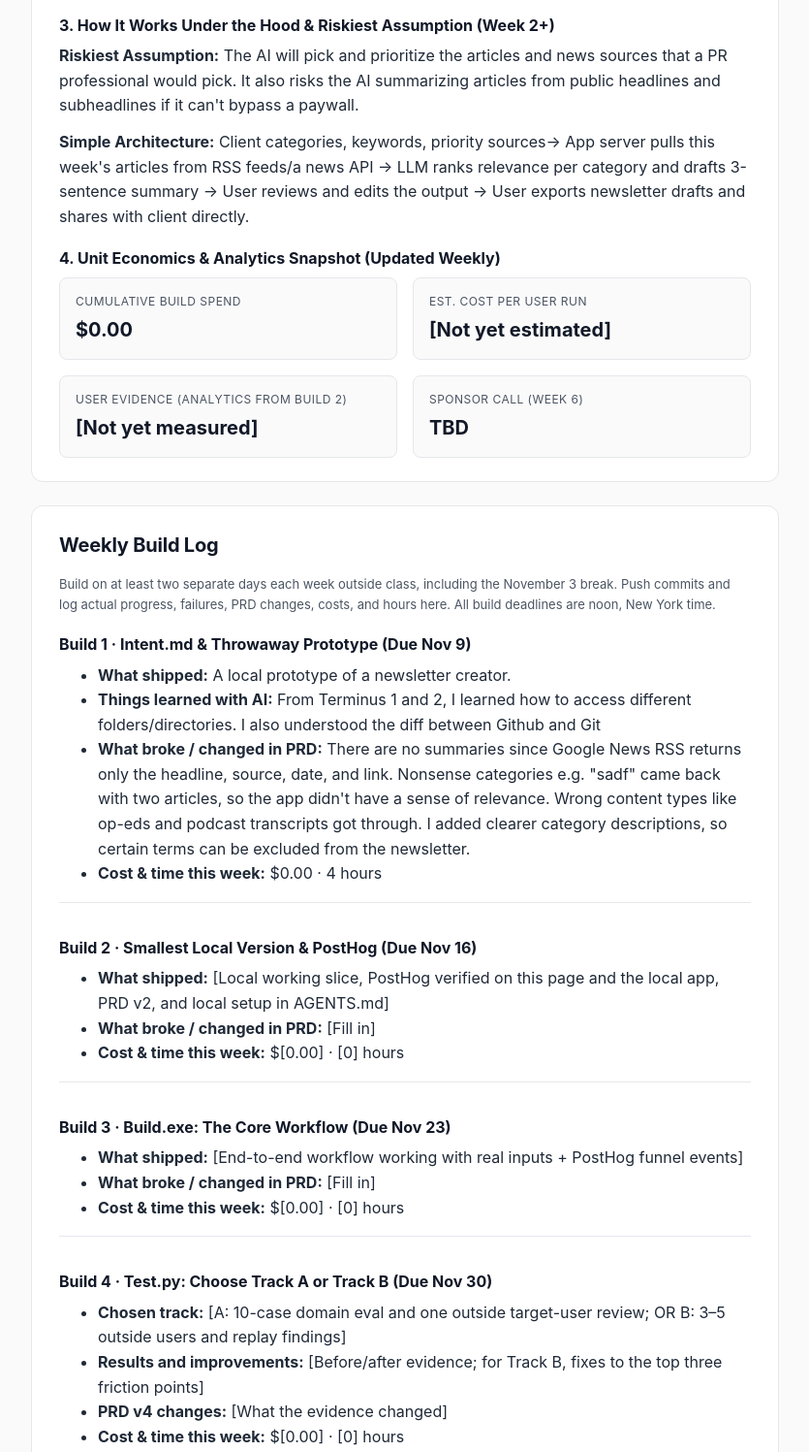
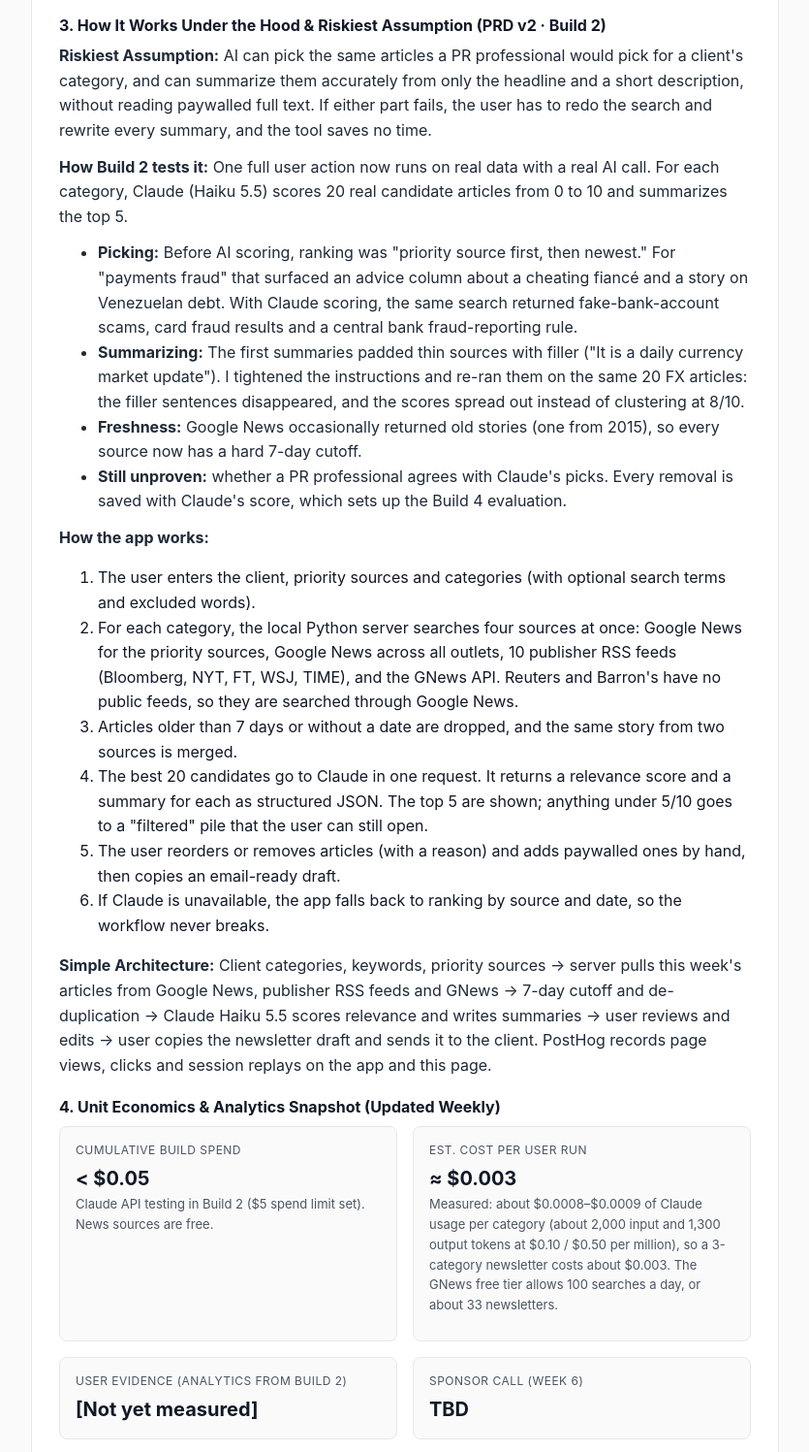
Before and after one commit to building-with-ai-f26/ss11807-battlecardbuilder, a plain HTML site: page docs/index.html in a window 1280 px wide. Shown: the part 7880-9377 px from the top of the page at 97% size, without its empty margins (222-1057 px from the left). Drawn offline with Linux system fonts and the light colour scheme.

Commit message:
Write PRD v2, AGENTS.md setup and structure, and Build 2 log
- PRD v2: riskiest assumption split into picking and summarizing, how
  Build 2 tests it (before/after evidence), how the app works, measured
  cost per run (~$0.003 per 3-category newsletter)
- AGENTS.md: project overview, file structure, .env setup, test command
- Build 2 log: what shipped and what broke; hours and lessons left for
  the builder to fill in

Co-Authored-By: Claude Opus 5.5 <noreply@anthropic.com>

```diff
--- a/docs/index.html
+++ b/docs/index.html
@@ -242,19 +242,37 @@
         <li><strong>Out of Scope #3:</strong> Attaching full article PDFs from paywalled sites.</li>
       </ul>
 
-      <h3>3. How It Works Under the Hood & Riskiest Assumption (Week 2+)</h3>
-      <p><strong>Riskiest Assumption:</strong> The AI will pick and prioritize the articles and news sources that a PR professional would pick. It also risks the AI summarizing articles from public headlines and subheadlines if it can't bypass a paywall.</p>
-      <p><strong>Simple Architecture:</strong> Client categories, keywords, priority sources→ App server pulls this week's articles from RSS feeds/a news API → LLM ranks relevance per category and drafts 3-sentence summary → User reviews and edits the output → User exports newsletter drafts and shares with client directly.</p>
+      <h3>3. How It Works Under the Hood & Riskiest Assumption (PRD v2 · Build 2)</h3>
+      <p><strong>Riskiest Assumption:</strong> AI can pick the same articles a PR professional would pick for a client's category, and can summarize them accurately from only the headline and a short description, without reading paywalled full text. If either part fails, the user has to redo the search and rewrite every summary, and the tool saves no time.</p>
+      <p><strong>How Build 2 tests it:</strong> One full user action now runs on real data with a real AI call. For each category, Claude (Haiku 5.5) scores 20 real candidate articles from 0 to 10 and summarizes the top 5.</p>
+      <ul>
+        <li><strong>Picking:</strong> Before AI scoring, ranking was "priority source first, then newest." For "payments fraud" that surfaced an advice column about a cheating fiancé and a story on Venezuelan debt. With Claude scoring, the same search returned fake-bank-account scams, card fraud results and a central bank fraud-reporting rule.</li>
+        <li><strong>Summarizing:</strong> The first summaries padded thin sources with filler ("It is a daily currency market update"). I tightened the instructions and re-ran them on the same 20 FX articles: the filler sentences disappeared, and the scores spread out instead of clustering at 8/10.</li>
+        <li><strong>Freshness:</strong> Google News occasionally returned old stories (one from 2015), so every source now has a hard 7-day cutoff.</li>
+        <li><strong>Still unproven:</strong> whether a PR professional agrees with Claude's picks. Every removal is saved with Claude's score, which sets up the Build 4 evaluation.</li>
+      </ul>
+      <p><strong>How the app works:</strong></p>
+      <ol>
+        <li>The user enters the client, priority sources and categories (with optional search terms and excluded words).</li>
+        <li>For each category, the local Python server searches four sources at once: Google News for the priority sources, Google News across all outlets, 10 publisher RSS feeds (Bloomberg, NYT, FT, WSJ, TIME), and the GNews API. Reuters and Barron's have no public feeds, so they are searched through Google News.</li>
+        <li>Articles older than 7 days or without a date are dropped, and the same story from two sources is merged.</li>
+        <li>The best 20 candidates go to Claude in one request. It returns a relevance score and a summary for each as structured JSON. The top 5 are shown; anything under 5/10 goes to a "filtered" pile that the user can still open.</li>
+        <li>The user reorders or removes articles (with a reason) and adds paywalled ones by hand, then copies an email-ready draft.</li>
+        <li>If Claude is unavailable, the app falls back to ranking by source and date, so the workflow never breaks.</li>
+      </ol>
+      <p><strong>Simple Architecture:</strong> Client categories, keywords, priority sources → server pulls this week's articles from Google News, publisher RSS feeds and GNews → 7-day cutoff and de-duplication → Claude Haiku 5.5 scores relevance and writes summaries → user reviews and edits → user copies the newsletter draft and sends it to the client. PostHog records page views, clicks and session replays on the app and this page.</p>
 
       <h3>4. Unit Economics & Analytics Snapshot (Updated Weekly)</h3>
       <div class="grid-2">
         <div class="stat-box">
           <div class="stat-label">Cumulative Build Spend</div>
-          <div class="stat-value">$0.00</div>
+          <div class="stat-value">&lt; $0.05</div>
+          <p class="meta">Claude API testing in Build 2 ($5 spend limit set). News sources are free.</p>
         </div>
         <div class="stat-box">
           <div class="stat-label">Est. Cost Per User Run</div>
-          <div class="stat-value">[Not yet estimated]</div>
+          <div class="stat-value">≈ $0.003</div>
+          <p class="meta">Measured: about $0.0008–$0.0009 of Claude usage per category (about 2,000 input and 1,300 output tokens at $0.10 / $0.50 per million), so a 3-category newsletter costs about $0.003. The GNews free tier allows 100 searches a day, or about 33 newsletters.</p>
         </div>
         <div class="stat-box">
           <div class="stat-label">User Evidence (Analytics from Build 2)</div>
@@ -285,9 +303,10 @@
       <div class="log-entry">
         <h3>Build 2 · Smallest Local Version & PostHog (Due Nov 16)</h3>
         <ul>
-          <li><strong>What shipped:</strong> [Local working slice, PostHog verified on this page and the local app, PRD v2, and local setup in AGENTS.md]</li>
-          <li><strong>What broke / changed in PRD:</strong> [Fill in]</li>
-          <li><strong>Cost & time this week:</strong> $[0.00] · [0] hours</li>
+          <li><strong>What shipped:</strong> A working local slice with a real AI call. Each category now searches Google News, 10 publisher RSS feeds and the GNews API; drops anything older than 7 days; and has Claude Haiku 5.5 score 20 candidates for relevance and summarize the top 5. PostHog is installed on this page and in the local app, with events for each workflow step (search, remove, include, open draft, copy). Also: PRD v2, setup and project structure in AGENTS.md, and offline tests (<code>python3 -m unittest discover tests</code>).</li>
+          <li><strong>What broke / changed in PRD:</strong> Google News alone ranked by source and date, so "payments fraud" returned an advice column and a Venezuelan debt story; AI scoring fixed that. Google's "past week" filter still let a 2015 article through, so I added a hard 7-day cutoff. Reuters and Barron's have no public RSS feeds, so they are searched through Google News. Claude's first summaries padded thin sources with filler, and every article scored 8/10; tighter instructions fixed both on the same 20 articles. The riskiest assumption is now split into picking and summarizing, and summaries are limited to the headline and description, which is noted on the page.</li>
+          <li><strong>Things learned with AI:</strong> [Your lessons this week]</li>
+          <li><strong>Cost & time this week:</strong> &lt; $0.05 in Claude API usage (about $0.003 per 3-category newsletter) · [X] hours</li>
         </ul>
       </div>
 
```
Also changed, not shown: 1 other file.
